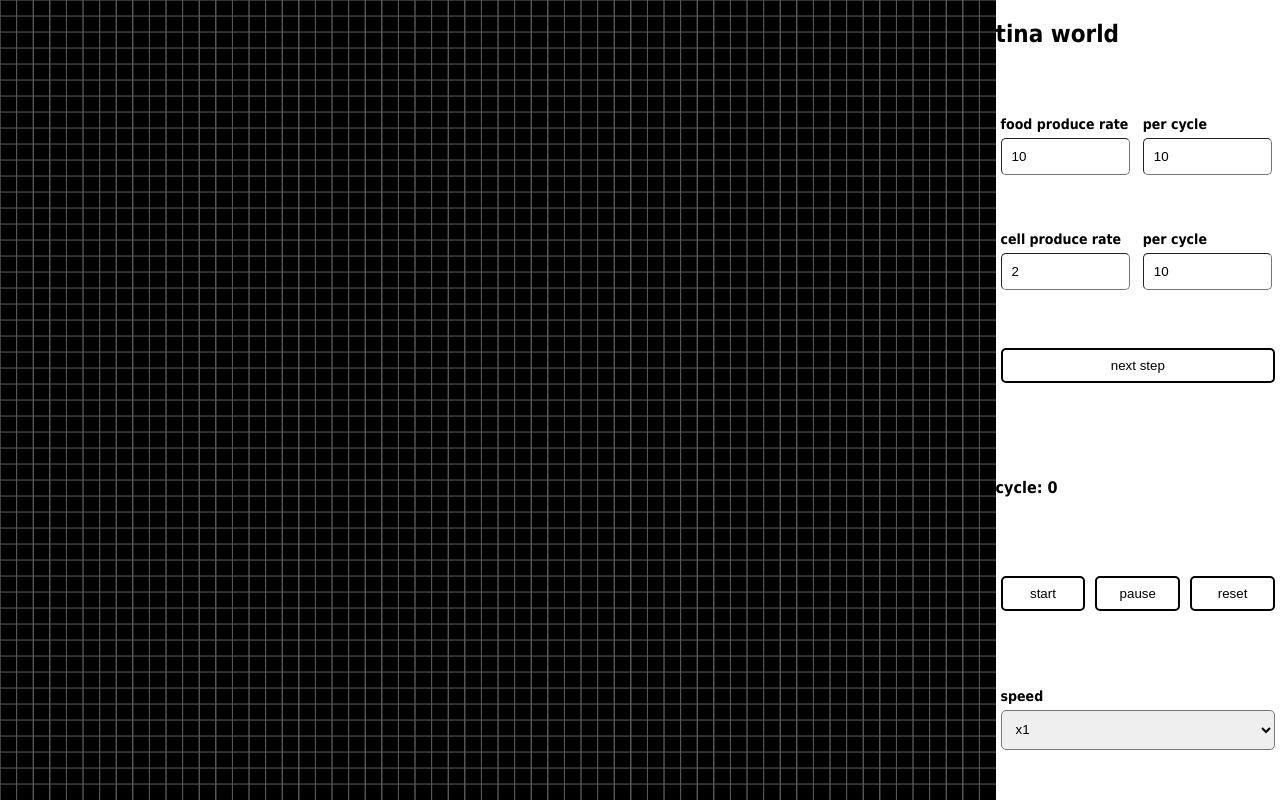
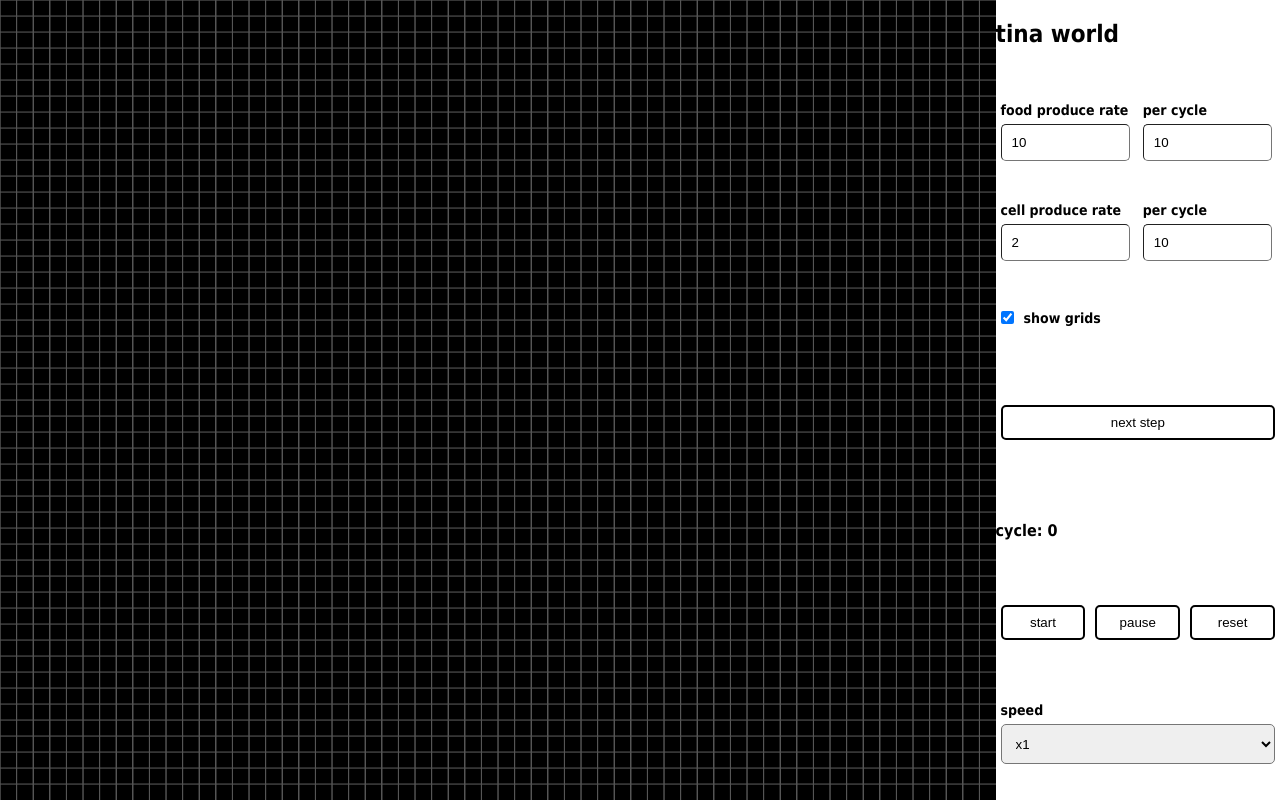
Before and after one commit to mr-exception/tina-doc, a React (Create React App) app: page / in a window 1280 px wide. Built offline with nearby package versions, Linux system fonts and the light colour scheme; the HTML template or start-up script is replaced by a standard one.

Commit message:
show grids implemented

```diff
--- a/src/App.tsx
+++ b/src/App.tsx
@@ -31,6 +31,7 @@ export default () => {
       cols: 60,
       rows: 50,
     },
+    show_grids: true,
   });
   const configs_ref = useRef(configs);
   configs_ref.current = configs;
@@ -79,6 +80,7 @@ export default () => {
           cols={configs.size.cols}
           foods={foods}
           cells={cells}
+          showGrids={configs.show_grids}
         />
       </Col>
       <Col flex="2">
--- a/src/Components/ControlPanel.tsx
+++ b/src/Components/ControlPanel.tsx
@@ -3,6 +3,7 @@ import Row from "Elements/Grid/Row";
 import Col from "Elements/Grid/Col";
 import NumberInput from "Elements/Inputs/Number";
 import SelectInput from "Elements/Inputs/Select";
+import CheckBoxInput from "Elements/Inputs/CheckBox";
 import Button from "Elements/Actions/Button";
 import { IWorldConfig } from "Models/WorldFunctions";
 
@@ -34,6 +35,8 @@ const ControlPanel: React.FC<IControlPanel> = ({
 
   const [speed, set_speed] = useState(configs.speed);
 
+  const [show_grids, set_show_grids] = useState(configs.show_grids);
+
   const updateConfigs = () => {
     configChanged({
       food_rate,
@@ -45,9 +48,10 @@ const ControlPanel: React.FC<IControlPanel> = ({
       speed,
 
       size: configs.size,
+      show_grids,
     });
   };
-  useEffect(updateConfigs, [food_rate, cell_rate, speed]);
+  useEffect(updateConfigs, [food_rate, cell_rate, speed, show_grids]);
   return (
     <Row>
       <Col>
@@ -102,6 +106,17 @@ const ControlPanel: React.FC<IControlPanel> = ({
         </Row>
         <Row>
           <Col>
+            <CheckBoxInput
+              value={show_grids}
+              onChange={(value: boolean) => {
+                set_show_grids(value);
+              }}
+              title="show grids"
+            />
+          </Col>
+        </Row>
+        <Row>
+          <Col>
             <Button onClick={(e) => nextStep()}>next step</Button>
           </Col>
         </Row>
--- /dev/null
+++ b/src/Elements/Inputs/CheckBox.tsx
@@ -0,0 +1,26 @@
+import React from "react";
+import "./Inputs.css";
+
+interface ICheckBox {
+  value: boolean;
+  onChange: (value: boolean) => void;
+  title: string;
+}
+
+const CheckBox: React.FC<ICheckBox> = ({ value, onChange, title }) => {
+  return (
+    <div className="check-box">
+      <input
+        type="checkbox"
+        className="input"
+        checked={value}
+        onChange={(e) => {
+          onChange(e.target.checked);
+        }}
+      />
+      <label className="label">{title}</label>
+    </div>
+  );
+};
+
+export default CheckBox;
--- a/src/Elements/Inputs/Inputs.css
+++ b/src/Elements/Inputs/Inputs.css
@@ -16,3 +16,14 @@ select.input {
   height: 40px;
   width: calc(100% - 10px);
 }
+
+.check-box {
+  padding-top: 10px;
+}
+.check-box > .label {
+  vertical-align: top;
+}
+.check-box > .input {
+  margin-top: 0px;
+  width: auto;
+}
--- a/src/Map/Map.tsx
+++ b/src/Map/Map.tsx
@@ -9,6 +9,7 @@ type IMap = {
   cols?: number;
   foods: IFood[];
   cells: ICell[];
+  showGrids?: boolean;
 };
 const Map: React.FC<IMap> = ({
   width = 1500,
@@ -17,6 +18,7 @@ const Map: React.FC<IMap> = ({
   cols = 50,
   foods,
   cells,
+  showGrids = true,
 }) => {
   const canvasRef = useRef<HTMLCanvasElement>(null);
   const [canvas_context, set_canvas_context] = useState<
@@ -58,13 +60,14 @@ const Map: React.FC<IMap> = ({
       fillUnit(cell.position.x, cell.position.y, "yellow");
     });
   };
-  const drawGrids = () => {
+  const clearCanvas = () => {
     if (!canvas_context) return;
-    // clear the canvas
     canvas_context.fillStyle = "#000";
     canvas_context.beginPath();
     canvas_context.fillRect(0, 0, width + 100, height + 100);
-
+  };
+  const drawGrids = () => {
+    if (!canvas_context) return;
     // start drawing the lines
     canvas_context.fillStyle = "#FFF";
     canvas_context.strokeStyle = "#555";
@@ -89,7 +92,8 @@ const Map: React.FC<IMap> = ({
     set_canvas_context(getCanvasContext());
   };
   const renderMap = () => {
-    drawGrids();
+    clearCanvas();
+    if (showGrids) drawGrids();
     drawFoods();
     drawCells();
   };
@@ -99,6 +103,7 @@ const Map: React.FC<IMap> = ({
     canvasRef.current,
     JSON.stringify(foods),
     JSON.stringify(cells),
+    showGrids,
   ]);
   return (
     <canvas
--- a/src/Models/WorldFunctions.ts
+++ b/src/Models/WorldFunctions.ts
@@ -15,6 +15,7 @@ export interface IWorldConfig {
     cols: number;
     rows: number;
   };
+  show_grids: boolean;
 }
 
 export const generateFoods = (configs: IWorldConfig): IFood[] => {
```
